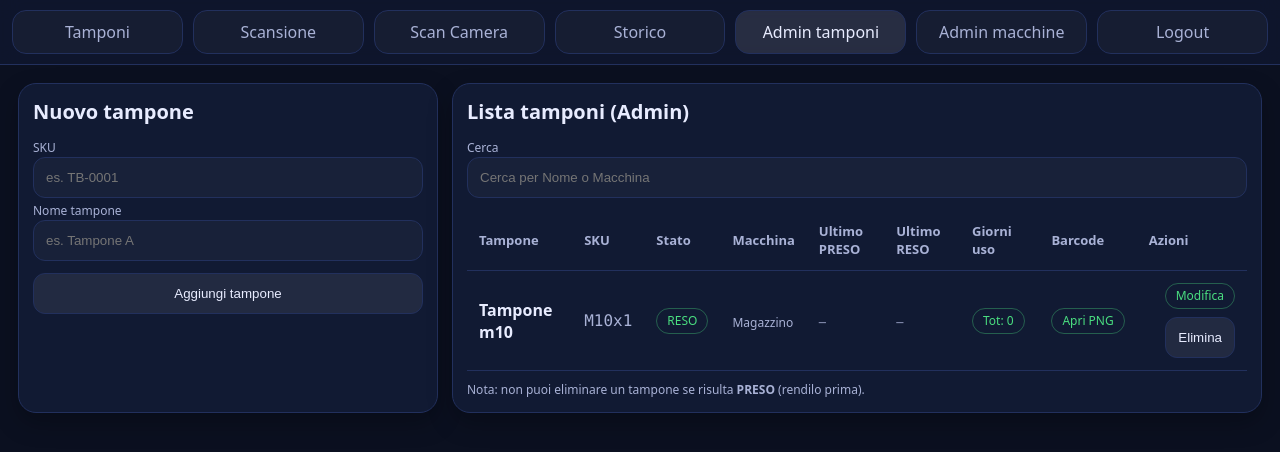
After one commit to SamBLC92/tamponi_inventario, a Flask app: page /admin/swabs in a window 1280 px wide. The commit adds this page. Shown: the top 452 px of the page. Run offline with Flask 3, Linux system fonts and the light colour scheme; the visitor is signed in with stand-in values (Sample User, id 1); data comes from the database, SQL or seed files in the repository; data that the repository does not hold is empty.

Commit message:
Add admin swabs panel and restrict public list

```diff
--- a/app.py
+++ b/app.py
@@ -61,7 +61,7 @@ def inject_auth():
 
 @app.route("/login", methods=["GET", "POST"])
 def login():
-    next_url = request.args.get("next") or url_for("swabs")
+    next_url = request.args.get("next") or url_for("admin_swabs")
     if request.method == "POST":
         pw = request.form.get("password", "")
         ok = hmac.compare_digest(pw, ADMIN_PASSWORD)
@@ -294,48 +294,8 @@ def home():
 
 
 # --- Public pages ---
-@app.route("/swabs", methods=["GET", "POST"])
-def swabs():
-    init_db()
-
-    # POST (aggiunta) protetto
-    if request.method == "POST":
-        if not is_logged_in():
-            return redirect(url_for("login", next=url_for("swabs")))
-
-        action = request.form.get("action", "")
-        sku = (request.form.get("sku") or "").strip()
-        name = (request.form.get("name") or "").strip()
-
-        if action != "add":
-            flash("Azione non valida.", "error")
-            return redirect(url_for("swabs"))
-
-        with connect() as con:
-            if not sku or not name:
-                flash("SKU e Nome tampone sono obbligatori.", "error")
-                return redirect(url_for("swabs"))
-
-            ts = now_iso()
-            try:
-                cur = con.execute(
-                    "INSERT INTO swabs (sku, name, created_at) VALUES (?, ?, ?)",
-                    (sku, name, ts),
-                )
-                swab_id = cur.lastrowid
-                set_state(con, swab_id, 1, None)  # RESO, magazzino
-                con.commit()
-                ensure_label_png(sku)
-                flash(f"Tampone aggiunto: {sku}", "ok")
-            except sqlite3.IntegrityError:
-                flash(f"SKU già esistente: {sku}", "error")
-
-        return redirect(url_for("swabs"))
-
-    # GET pubblico
-    query = (request.args.get("q") or "").strip()
+def fetch_swabs(query: str) -> List[Dict[str, Any]]:
     like_query = f"%{query}%"
-
     with connect() as con:
         sql = """
             SELECT s.id, s.sku, s.name,
@@ -383,9 +343,64 @@ def swabs():
                 "last_return_ts": r["last_return_ts"],
                 "machine_name": r["machine_name"],
             })
+    return enriched
+
+
+@app.route("/swabs", methods=["GET"])
+def swabs():
+    init_db()
+
+    # GET pubblico
+    query = (request.args.get("q") or "").strip()
+    enriched = fetch_swabs(query)
 
     return render_template(
         "swabs.html",
+        rows=enriched,
+        global_max_days=GLOBAL_MAX_DAYS,
+        q=query,
+    )
+
+
+@app.route("/admin/swabs", methods=["GET", "POST"])
+@require_admin
+def admin_swabs():
+    init_db()
+
+    if request.method == "POST":
+        action = request.form.get("action", "")
+        sku = (request.form.get("sku") or "").strip()
+        name = (request.form.get("name") or "").strip()
+
+        if action != "add":
+            flash("Azione non valida.", "error")
+            return redirect(url_for("admin_swabs"))
+
+        with connect() as con:
+            if not sku or not name:
+                flash("SKU e Nome tampone sono obbligatori.", "error")
+                return redirect(url_for("admin_swabs"))
+
+            ts = now_iso()
+            try:
+                cur = con.execute(
+                    "INSERT INTO swabs (sku, name, created_at) VALUES (?, ?, ?)",
+                    (sku, name, ts),
+                )
+                swab_id = cur.lastrowid
+                set_state(con, swab_id, 1, None)  # RESO, magazzino
+                con.commit()
+                ensure_label_png(sku)
+                flash(f"Tampone aggiunto: {sku}", "ok")
+            except sqlite3.IntegrityError:
+                flash(f"SKU già esistente: {sku}", "error")
+
+        return redirect(url_for("admin_swabs"))
+
+    query = (request.args.get("q") or "").strip()
+    enriched = fetch_swabs(query)
+    return render_template(
+        "admin_swabs.html",
         rows=enriched,
         global_max_days=GLOBAL_MAX_DAYS,
         q=query,
@@ -426,7 +441,7 @@ def swab_edit(swab_id: int):
         sw = get_swab_by_id(con, swab_id)
         if not sw:
             flash("Tampone non trovato.", "error")
-            return redirect(url_for("swabs"))
+            return redirect(url_for("admin_swabs"))
 
         if request.method == "POST":
             new_name = (request.form.get("name") or "").strip()
@@ -441,7 +456,7 @@ def swab_edit(swab_id: int):
                 con.commit()
                 ensure_label_png(new_sku)
                 flash("Tampone aggiornato.", "ok")
-                return redirect(url_for("swabs"))
+                return redirect(url_for("admin_swabs"))
             except sqlite3.IntegrityError:
                 flash("SKU già esistente su un altro tampone.", "error")
 
@@ -456,18 +471,18 @@ def swab_delete(swab_id: int):
         sw = get_swab_by_id(con, swab_id)
         if not sw:
             flash("Tampone non trovato.", "error")
-            return redirect(url_for("swabs"))
+            return redirect(url_for("admin_swabs"))
 
         st = get_state(con, swab_id)
         if int(st["in_stock"]) == 0:
             flash("Non puoi eliminare un tampone che risulta PRESO. Rendilo prima.", "error")
-            return redirect(url_for("swabs"))
+            return redirect(url_for("admin_swabs"))
 
         con.execute("DELETE FROM swabs WHERE id=?", (swab_id,))
         con.commit()
 
     flash("Tampone eliminato.", "ok")
-    return redirect(url_for("swabs"))
+    return redirect(url_for("admin_swabs"))
 
 
 # --- Machines page redirect (legacy) ---
--- /dev/null
+++ b/templates/admin_swabs.html
@@ -0,0 +1,112 @@
+{% extends "base.html" %}
+{% block content %}
+  <div class="grid grid-2">
+    <div class="card">
+      <h1>Nuovo tampone</h1>
+      <form method="post">
+        <input type="hidden" name="action" value="add" />
+        <label class="muted small">SKU</label>
+        <input name="sku" placeholder="es. TB-0001" required />
+        <label class="muted small" style="margin-top:8px;">Nome tampone</label>
+        <input name="name" placeholder="es. Tampone A" required />
+        <div style="margin-top:12px;">
+          <button type="submit">Aggiungi tampone</button>
+        </div>
+      </form>
+    </div>
+
+    <div class="card">
+      <h1>Lista tamponi (Admin)</h1>
+
+      <form method="get" style="margin-top:10px;">
+        <label class="muted small" for="swab-search-admin">Cerca</label>
+        <input id="swab-search-admin" name="q" placeholder="Cerca per Nome o Macchina" value="{{ q }}" />
+      </form>
+
+      <div class="table-wrap" style="margin-top:12px;">
+        <table class="rtable">
+          <thead>
+            <tr>
+              <th>Tampone</th>
+              <th>SKU</th>
+              <th>Stato</th>
+              <th>Macchina</th>
+              <th>Ultimo PRESO</th>
+              <th>Ultimo RESO</th>
+              <th>Giorni uso</th>
+              <th>Barcode</th>
+              <th>Azioni</th>
+            </tr>
+          </thead>
+          <tbody>
+            {% for r in rows %}
+              <tr class="{{ 'row-warn' if r['warn'] else '' }}">
+                <td data-label="Tampone"><strong>{{ r["name"] }}</strong></td>
+                <td data-label="SKU" class="mono muted">{{ r["sku"] }}</td>
+
+                <td data-label="Stato">
+                  {% if r["in_stock"] == 1 %}
+                    <span class="pill ok">RESO</span>
+                  {% else %}
+                    <span class="pill warn">PRESO</span>
+                  {% endif %}
+                  {% if r["warn"] %}
+                    <span class="pill warn">Oltre {{ global_max_days }} gg</span>
+                  {% endif %}
+                </td>
+
+                <td data-label="Macchina">
+                  {% if r["in_stock"] == 0 and r["machine_name"] %}
+                    <span class="pill warn">{{ r["machine_name"] }}</span>
+                  {% else %}
+                    <span class="muted small">Magazzino</span>
+                  {% endif %}
+                </td>
+
+                <td data-label="Ultimo PRESO" class="mono">
+                  {% if r["last_take_ts"] %}{{ r["last_take_ts"] | it_datetime }}{% else %}<span class="muted small">—</span>{% endif %}
+                </td>
+
+                <td data-label="Ultimo RESO" class="mono">
+                  {% if r["last_return_ts"] %}{{ r["last_return_ts"] | it_datetime }}{% else %}<span class="muted small">—</span>{% endif %}
+                </td>
+
+                <td data-label="Giorni uso">
+                  <span class="pill ok">Tot: {{ r["total_days"] }}</span>
+                  {% if r["in_stock"] == 0 and r["open_taken_ts"] %}
+                    <span class="pill warn">Ora: {{ r["current_days"] }}</span>
+                  {% endif %}
+                </td>
+
+                <td data-label="Barcode">
+                  <a href="{{ url_for('label_png', sku=r['sku']) }}" target="_blank">
+                    <span class="pill ok">Apri PNG</span>
+                  </a>
+                </td>
+
+                <td data-label="Azioni">
+                  <div style="display:flex; gap:8px; flex-wrap:wrap; justify-content:flex-end;">
+                    <a href="{{ url_for('swab_edit', swab_id=r['id']) }}"><span class="pill ok">Modifica</span></a>
+
+                    <form method="post" action="{{ url_for('swab_delete', swab_id=r['id']) }}" style="margin:0;"
+                          onsubmit="return confirm('Eliminare definitivamente questo tampone?');">
+                      <button type="submit">Elimina</button>
+                    </form>
+                  </div>
+                </td>
+              </tr>
+            {% endfor %}
+
+            {% if rows|length == 0 %}
+              <tr><td colspan="9" class="muted">Nessun tampone.</td></tr>
+            {% endif %}
+          </tbody>
+        </table>
+      </div>
+
+      <div class="muted small" style="margin-top:10px;">
+        Nota: non puoi eliminare un tampone se risulta <strong>PRESO</strong> (rendilo prima).
+      </div>
+    </div>
+  </div>
+{% endblock %}
--- a/templates/base.html
+++ b/templates/base.html
@@ -159,7 +159,8 @@
     <a class="{{ 'active' if request.path.startswith('/history') else '' }}" href="{{ url_for('history') }}">Storico</a>
 
     {% if is_admin %}
-      <a class="{{ 'active' if request.path.startswith('/admin') else '' }}" href="{{ url_for('admin_machines') }}">Pannello di controllo</a>
+      <a class="{{ 'active' if request.path.startswith('/admin/swabs') else '' }}" href="{{ url_for('admin_swabs') }}">Admin tamponi</a>
+      <a class="{{ 'active' if request.path.startswith('/admin/machines') else '' }}" href="{{ url_for('admin_machines') }}">Admin macchine</a>
       <a href="{{ url_for('logout') }}">Logout</a>
     {% else %}
       <a href="{{ url_for('login', next=request.path) }}">Login</a>
--- a/templates/login.html
+++ b/templates/login.html
@@ -2,7 +2,7 @@
 {% block content %}
   <div class="card" style="max-width:520px; margin:0 auto;">
     <h1>Login</h1>
-    <p class="muted">Inserisci la password per modificare tamponi e macchine.</p>
+    <p class="muted">Inserisci la password per accedere al pannello admin e gestire tamponi e macchine.</p>
 
     <form method="post">
       <input type="hidden" name="next" value="{{ next_url }}" />
```
Also changed, not shown: templates/swabs.html (+1 -15 lines).
